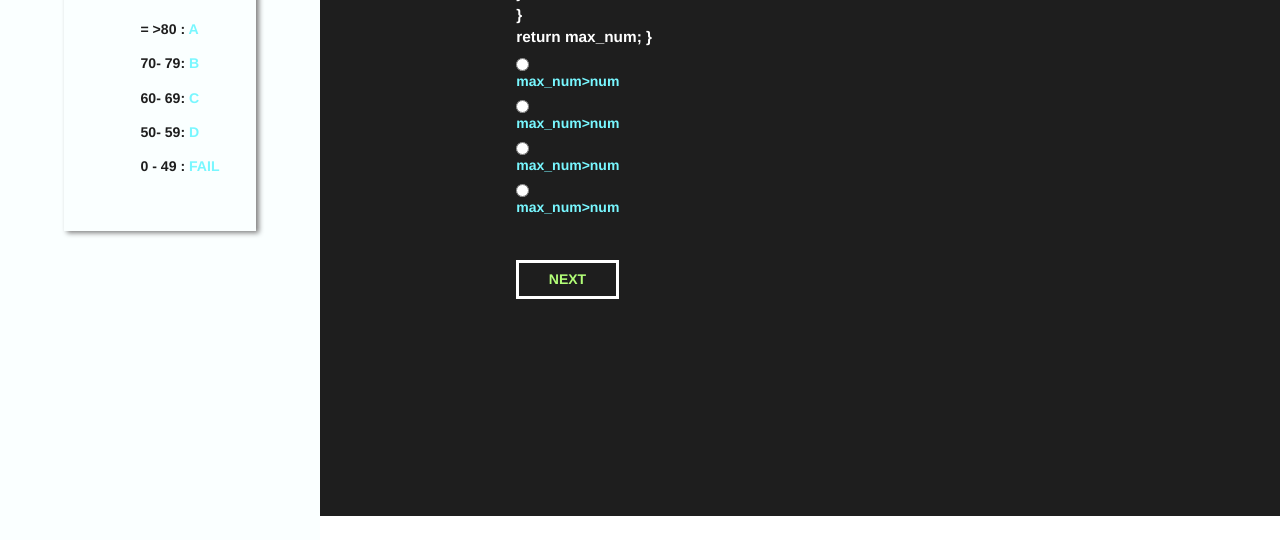
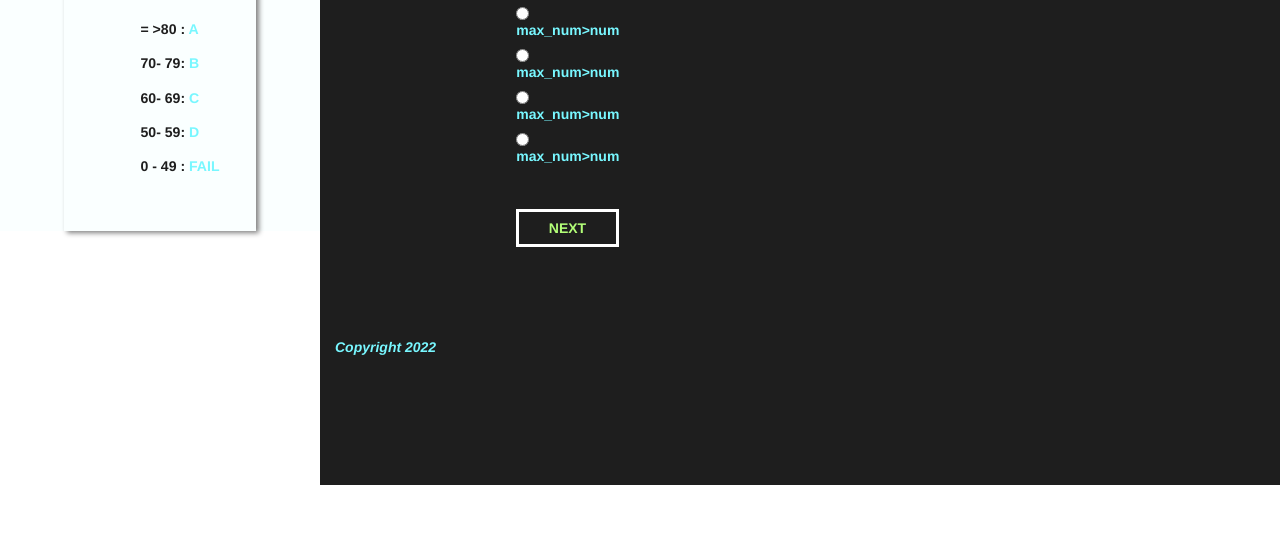
Before and after one commit to victoriamwangi/K-Fort-School-Quiz-Board, a plain HTML site: page index.html in a window 1280 px wide. Shown: the part 301-841 px from the top of the page. After the commit the page ends 800 px from the top, so only its background shows below. Drawn offline with nearby package versions, Linux system fonts and the light colour scheme.

Commit message:
st:footer-styling- optimizing styling

```diff
--- a/css/style.css
+++ b/css/style.css
@@ -48,7 +48,7 @@ color: #1E1E1E;
     flex-direction: column;
     align-items: center;
     padding-top: 10vw;
-    height: 100vh;
+    height: 100%;
     background-color: #FAFFFF;
 }
 #col1 .js {
@@ -90,7 +90,7 @@ font-weight: 1.3vw;
 }
 #col2 {
     background-color: #1E1E1E;
-    padding-top: 5vw;
+    padding-top: 1vw;
     padding-bottom: 10vw;
 }
 
@@ -144,10 +144,13 @@ margin-top: 3vw;
 #nxt{
 margin-left: 20vw;
 }
+#result-tab{
+    height: 100%;
+}
 
 #score{
     font-weight: 700;
-    font-size: 4vw;
+    font-size: 6vw;
     color:#fff;
 }
 #result-percentage,
@@ -157,3 +160,7 @@ margin-left: 20vw;
     font-size: large;
     color: #78F7FF;
 }
+.fa{
+    color:#78F7FF;
+    padding-top: 5vw;
+}
--- a/index.html
+++ b/index.html
@@ -396,6 +396,7 @@
               </div>
             </div>
           </form>
+          <i class="fa fa-copyright" aria-hidden="true">Copyright 2022</i>
         </div>
       </div>
     </div>
```
